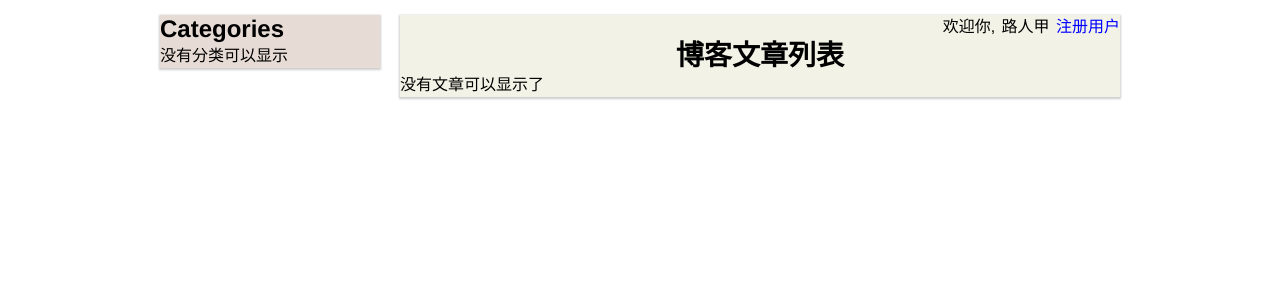
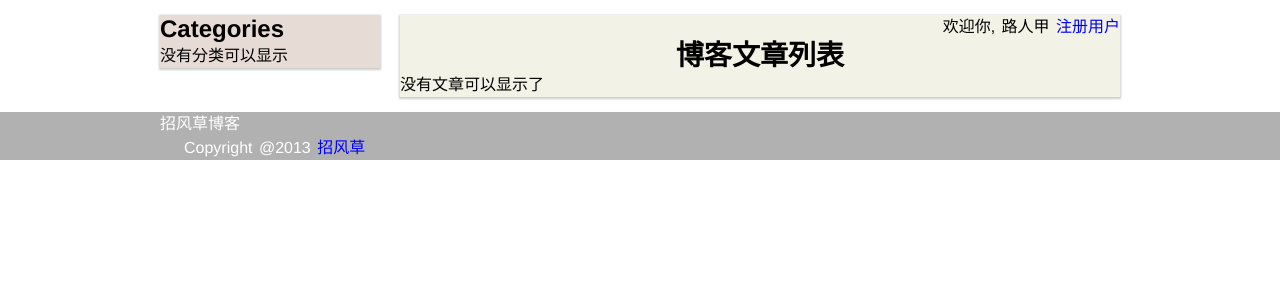
Before and after one commit to Yacoding/ANet, a Django app: page /blog/ in a window 1280 px wide. Shown: the part 75-375 px from the top of the page. Run offline with Django 3.2, Linux system fonts and the light colour scheme; data that the repository does not hold is empty.

Commit message:
修改footer内容

```diff
--- a/ANet/blog/templates/base.html
+++ b/ANet/blog/templates/base.html
@@ -33,7 +33,8 @@
         <div id="footer">
             <div class="container">
                 {% block footer %}
-
+                    <p>招风草博客</p>
+                    <p>Copyright @2013 <a href="/blog/">招风草</a></p>
                 {% endblock %}
             </div>
         </div>
```
